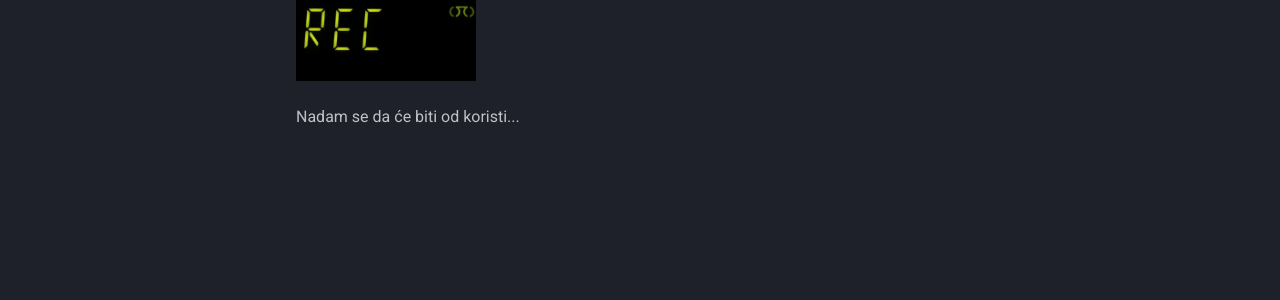
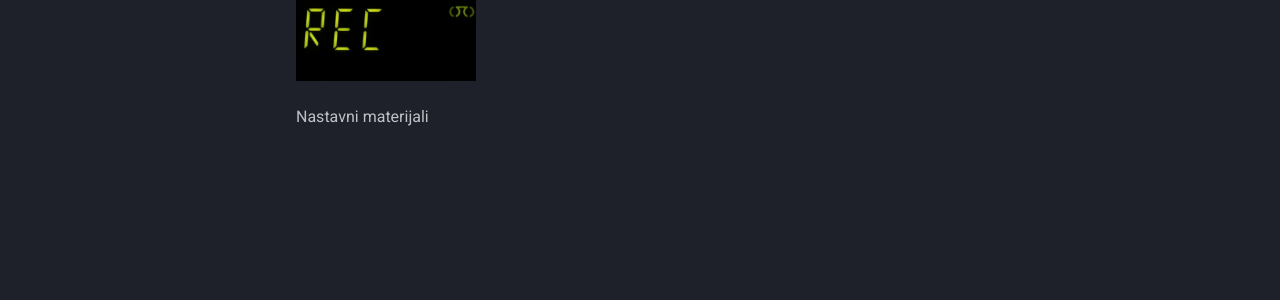
Before and after one commit to DejanLjubobratovic/rechr-website, an MkDocs documentation site: the page built from docs/index.md, in a window 1280 px wide. Shown: the part 248-548 px from the top of the page. Built offline with MkDocs 1.6.1 and Material for MkDocs 9.7.7, drawn with Linux system fonts in a browser that asks for light colours; comment, search, counter and statistics services are not loaded.

Commit message:
Manje izmjene

```diff
--- a/docs/index.md
+++ b/docs/index.md
@@ -1,4 +1,4 @@
 # Dobro došli na RecHr stranice
 <img src="images/rec-logo2.png" alt="RecHr logo" width="180"/>
 
-Nadam se da će biti od koristi...
+Nastavni materijali
--- a/mkdocs.yml
+++ b/mkdocs.yml
@@ -1,9 +1,11 @@
+#General info
 site_name: RecHr
 site_description: RecHr
 site_author: Dejan Ljubobratović
 repo_url: https://github.com/DejanLjubobratovic/rechr-website/
 edit_uri: blob/main/docs/
 
+#Navigation
 nav:
   - About: index.md
   - Nastava:
```
